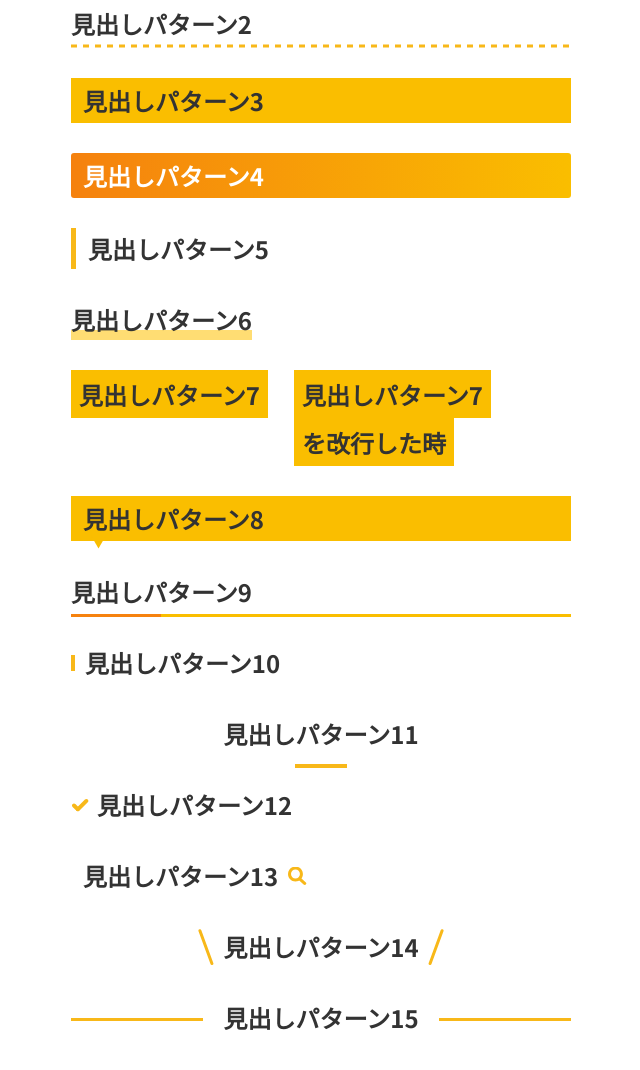
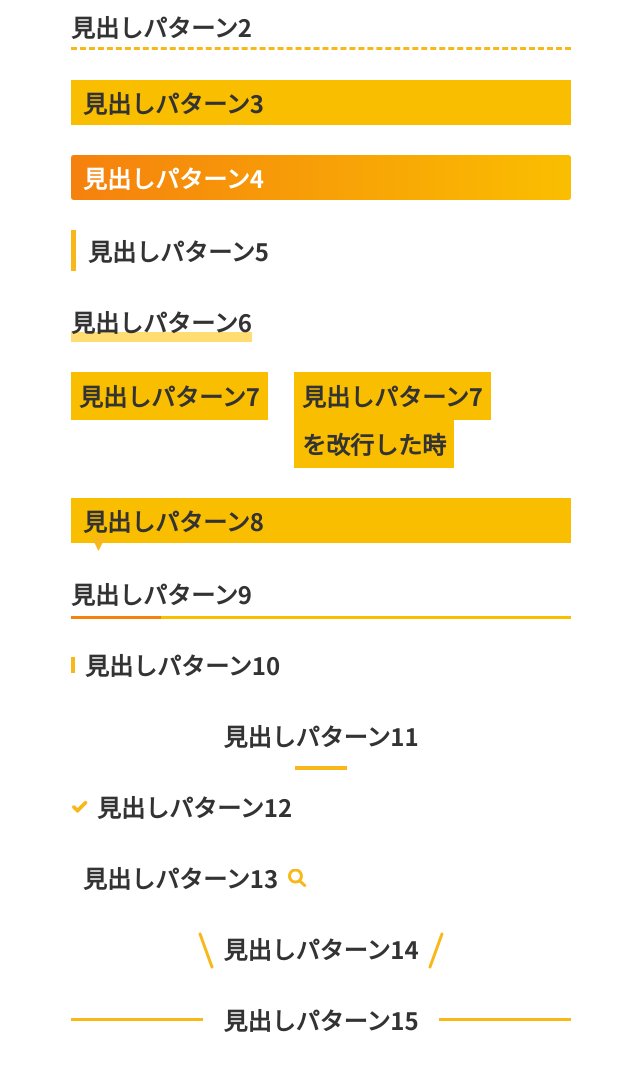
Before and after one commit to wanosuke-t/wanosuke_headings, a plain HTML site: page index.html in a window 1280 px wide. Shown: the part 158-1228 px from the top of the page, without its empty margins (319-959 px from the left). Drawn offline with Linux system fonts and the light colour scheme.

Commit message:
Add files via upload

```diff
--- a/index.html
+++ b/index.html
@@ -21,7 +21,8 @@
         </div>
         <div class="header">
           <h2 class="header__02">
-            見出しパターン2<svg
+            見出しパターン2
+            <!-- <svg
               xmlns="http://www.w3.org/2000/svg"
               width="500"
               height="4"
@@ -34,7 +35,7 @@
                 stroke-width="3"
                 stroke-dasharray="6 6"
               />
-            </svg>
+            </svg> -->
           </h2>
         </div>
         <div class="header">
@@ -51,15 +52,21 @@
         </div>
         <div class="flex-row">
           <div class="header">
-            <h2 class="header__07">見出しパターン7</h2>
+            <h2 class="header__07">
+              <span class="header__07-line">見出しパターン7</span>
+            </h2>
           </div>
           <div class="header">
-            <h2 class="header__07">見出しパターン7<br />を改行した時</h2>
+            <h2 class="header__07">
+              <span class="header__07-line">見出しパターン7</span>
+              <span class="header__07-line">を改行した時</span>
+            </h2>
           </div>
         </div>
         <div class="header">
           <h2 class="header__08">
-            見出しパターン8<svg
+            見出しパターン8
+            <!-- <svg
               xmlns="http://www.w3.org/2000/svg"
               width="13"
               height="12"
@@ -70,7 +77,7 @@
                 d="M6.5 12L0.00480938 0.75H12.9952L6.5 12Z"
                 fill="#FABE00"
               />
-            </svg>
+            </svg> -->
           </h2>
         </div>
         <div class="header">
--- a/sass/style.scss
+++ b/sass/style.scss
@@ -31,25 +31,28 @@ h2 {
 }
 
 .header__01 {
-  position: relative;
+  border-bottom: 3px solid #f8b819;
 
-  &::before {
-    position: absolute;
-    content: "";
-    bottom: -5px;
-    left: 0;
-    width: 100%;
-    height: 3px;
-    background: #f8b819;
-  }
+  // position: relative;
+
+  // &::before {
+  //   position: absolute;
+  //   content: "";
+  //   bottom: -5px;
+  //   left: 0;
+  //   width: 100%;
+  //   height: 3px;
+  //   background: #f8b819;
+  // }
 }
 
 .header__02 {
-  overflow: hidden;
+  border-bottom: 3px dashed #f8b819;
 
-  svg {
-    display: block;
-  }
+  // overflow: hidden;
+  // svg {
+  //   display: block;
+  // }
 }
 
 .header__03 {
@@ -80,19 +83,23 @@ h2 {
 }
 
 .header__06 {
-  position: relative;
-  display: inline-block;
+  text-decoration: underline solid #ffdd73 10px;
+  text-underline-offset: 0;
+  text-decoration-skip-ink: none;
 
-  &::before {
-    position: absolute;
-    content: "";
-    bottom: 0;
-    left: 0;
-    width: 100%;
-    height: 10px;
-    background: #ffdd73;
-    z-index: -1;
-  }
+  // position: relative;
+  // display: inline-block;
+
+  // &::before {
+  //   position: absolute;
+  //   content: "";
+  //   bottom: 0;
+  //   left: 0;
+  //   width: 100%;
+  //   height: 10px;
+  //   background: #ffdd73;
+  //   z-index: -1;
+  // }
 }
 
 .flex-row {
@@ -100,13 +107,26 @@ h2 {
   gap: 26px;
 }
 
+// .header__07 {
+//   display: inline;
+//   box-decoration-break: clone;
+//   -webkit-box-decoration-break: clone;
+//   padding: 6.58px 8px;
+//   line-height: 2;
+//   background: #fabe00;
+// }
+
 .header__07 {
-  display: inline;
-  box-decoration-break: clone;
-  -webkit-box-decoration-break: clone;
-  padding: 6.5px 8px;
-  line-height: 2;
-  background: #fabe00;
+  font-size: 24px;
+  line-height: 200%;
+
+  &-line {
+    display: block;
+    width: fit-content;
+    font-weight: 700;
+    padding: 0 8px;
+    background: #fabe00;
+  }
 }
 
 .header__08 {
@@ -114,13 +134,24 @@ h2 {
   background: #fabe00;
   position: relative;
 
-  svg {
-    position: absolute;
+  // svg {
+  //   position: absolute;
+  //   width: 15px;
+  //   height: 15px;
+  //   bottom: 7px;
+  //   transform: translateY(100%);
+  //   left: 20px;
+  // }
+
+  &::after {
+    content: "";
     width: 15px;
     height: 15px;
-    bottom: 7px;
-    transform: translateY(100%);
+    position: absolute;
+    background: #f8b819;
+    clip-path: polygon(0% 0%, 100% 0%, 50% 100%);
     left: 20px;
+    bottom: -8px;
   }
 }
 
@@ -191,7 +222,8 @@ h2 {
     left: 0;
     width: 18.01px;
     height: 14.16px;
-    background: url("../img/check.svg") no-repeat;
+    // background: url("../img/check.svg") no-repeat;
+    background: transparent url(../img/check.svg) no-repeat top center / contain;
   }
 }
 
@@ -209,14 +241,13 @@ h2 {
     right: 0;
     width: 19px;
     height: 19px;
-    background: url("../img/glass.svg") no-repeat;
+    // background: url("../img/glass.svg") no-repeat;
+    background: transparent url(../img/glass.svg) no-repeat top center / contain;
   }
 }
 
 .header__14 {
   position: relative;
-  padding-left: 25px;
-  padding-right: 25px;
   display: inline-block;
 
   &::before,
@@ -225,45 +256,90 @@ h2 {
     content: "";
     top: 50%;
     transform: translateY(-50%);
-    width: 16px;
-    height: 37px;
+    width: 38px;
+    height: 3px;
+    background: #f8b819;
+    border-radius: 1.5px;
   }
 
   &::before {
-    left: 0;
-    background: url("../img/line-left.svg") no-repeat;
+    left: -36px;
+    transform: rotate(70deg);
   }
 
   &::after {
-    right: 0;
-    background: url("../img/line-right.svg") no-repeat;
+    right: -36px;
+    transform: rotate(-70deg);
   }
+
+  // &::before,
+  // &::after {
+  //   position: absolute;
+  //   content: "";
+  //   top: 50%;
+  //   transform: translateY(-50%);
+  //   width: 16px;
+  //   height: 37px;
+  // }
+
+  // &::before {
+  //   left: 0;
+  //   background: url("../img/line-left.svg") no-repeat;
+  // }
+
+  // &::after {
+  //   right: 0;
+  //   background: url("../img/line-right.svg") no-repeat;
+  // }
 }
 
+// .header__15 {
+//   position: relative;
+//   padding-left: 20px;
+//   padding-right: 20px;
+//   display: inline-block;
+
+//   &::before,
+//   &::after {
+//     position: absolute;
+//     content: "";
+//     top: 50%;
+//     transform: translateY(-50%);
+//     height: 3px;
+//     background: #f8b819;
+//     width: 132px;
+//   }
+
+//   &::before {
+//     left: 0;
+//     transform: translateX(-100%);
+//   }
+
+//   &::after {
+//     right: 0;
+//     transform: translateX(100%);
+//   }
+// }
+
 .header__15 {
-  position: relative;
-  padding-left: 20px;
-  padding-right: 20px;
-  display: inline-block;
+  display: flex;
+  align-items: center;
+  justify-content: center;
 
   &::before,
   &::after {
-    position: absolute;
     content: "";
-    top: 50%;
-    transform: translateY(-50%);
     height: 3px;
     background: #f8b819;
-    width: 132px;
+    flex-grow: 1;
+    display: block;
   }
 
   &::before {
-    left: 0;
-    transform: translateX(-100%);
+    margin-right: 20px;
   }
 
   &::after {
-    right: 0;
-    transform: translateX(100%);
+    margin-left: 20px;
   }
 }
```
Also changed, not shown: css/style.css.
